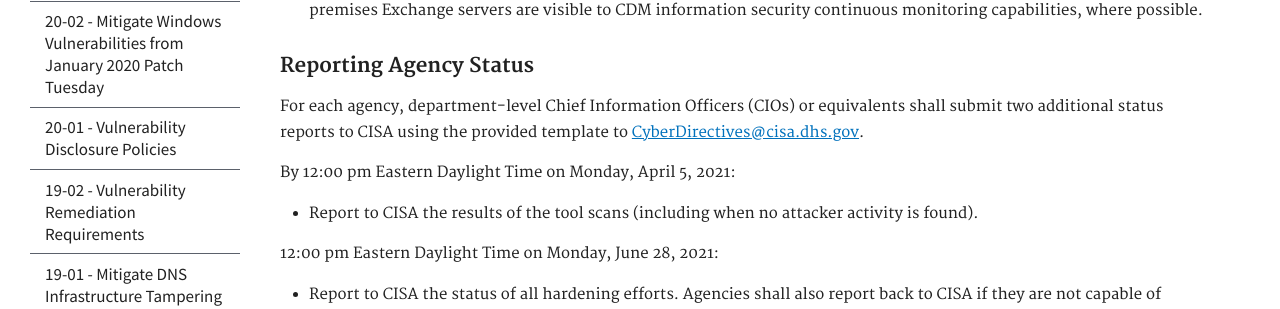
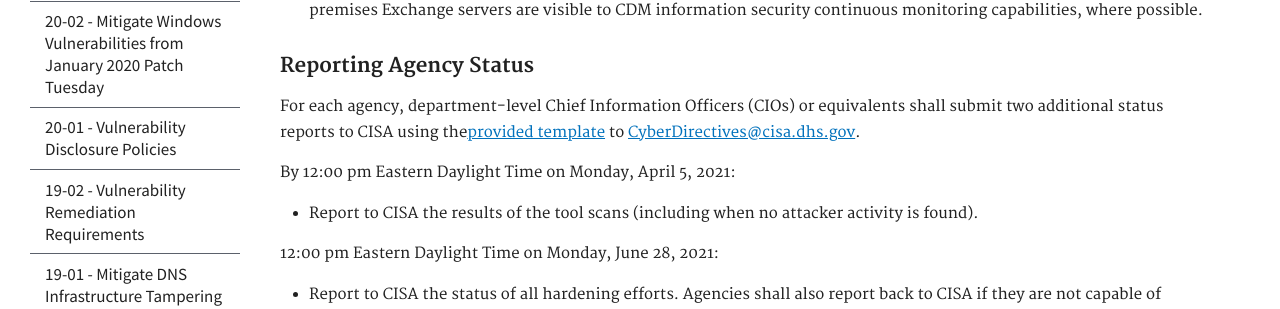
Before and after one commit to cisagov/cyber.dhs.gov, a Jekyll site: the page built from pages/ed-21-02.md, in a window 1280 px wide and 900 px high, scrolled down 5599 px. Shown: the part 163-472 px from the top of the window. Built offline with Jekyll 4.4.1, drawn with Linux system fonts in a browser that asks for light colours; part of the change alters nothing that is shown.

Commit message:
Update ed-21-02.md

```diff
--- a/pages/ed-21-02.md
+++ b/pages/ed-21-02.md
@@ -177,7 +177,7 @@ Given the powerful privileges that Exchange manages by default and the amount of
 7.	Agencies participating in the Continuous Diagnostics and Mitigation (CDM) program must validate that their on-premises Exchange servers are visible to CDM information security continuous monitoring capabilities, where possible.
 
 ### Reporting Agency Status
-For each agency, department-level Chief Information Officers (CIOs) or equivalents shall submit two additional status reports to CISA using the provided template to <CyberDirectives@cisa.dhs.gov>.
+For each agency, department-level Chief Information Officers (CIOs) or equivalents shall submit two additional status reports to CISA using the[provided template]({{ site.baseurl }}/assets/report/ed21-02status_v3.xlsx) to <CyberDirectives@cisa.dhs.gov>.
 
 By 12:00 pm Eastern Daylight Time on Monday, April 5, 2021:
 -   Report to CISA the results of the tool scans (including when no attacker activity is found).
```
